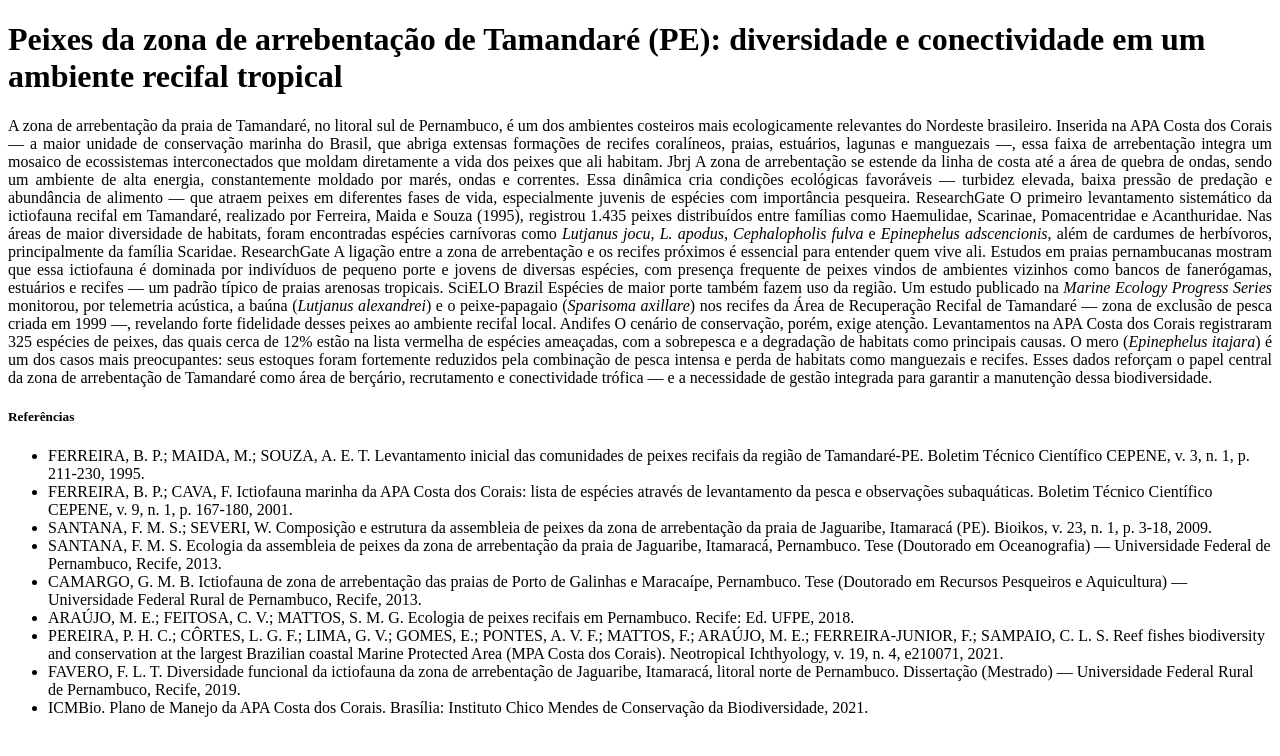
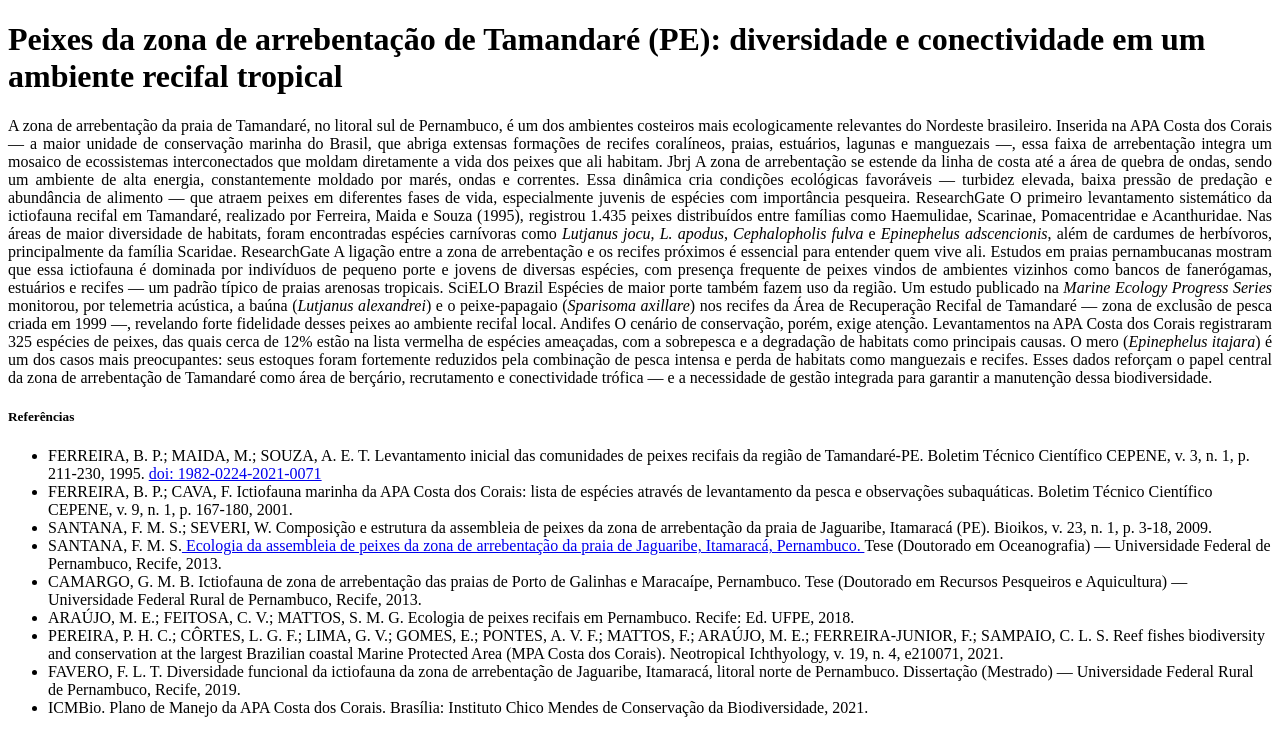
Before and after one commit to sacradevsenai/aulas, a plain HTML site: page index.html in a window 1280 px wide. Drawn offline with Linux system fonts and the light colour scheme.

Commit message:
preparando os hiperlinks

```diff
--- a/index.html
+++ b/index.html
@@ -18,10 +18,10 @@ O cenário de conservação, porém, exige atenção. Levantamentos na APA Costa
     <h5>Referências</h5>
     <p style="text-align: justify;">
     <ul>
-    <li>FERREIRA, B. P.; MAIDA, M.; SOUZA, A. E. T. Levantamento inicial das comunidades de peixes recifais da região de Tamandaré-PE. Boletim Técnico Científico CEPENE, v. 3, n. 1, p. 211-230, 1995. <br></li>
+    <li>FERREIRA, B. P.; MAIDA, M.; SOUZA, A. E. T. Levantamento inicial das comunidades de peixes recifais da região de Tamandaré-PE. Boletim Técnico Científico CEPENE, v. 3, n. 1, p. 211-230, 1995. <a href="https://doi.org/10.1590/1982-0224-2021-0071"> doi: 1982-0224-2021-0071</a></a><br></li>
     <li>FERREIRA, B. P.; CAVA, F. Ictiofauna marinha da APA Costa dos Corais: lista de espécies através de levantamento da pesca e observações subaquáticas. Boletim Técnico Científico CEPENE, v. 9, n. 1, p. 167-180, 2001. <br></li>
     <li>SANTANA, F. M. S.; SEVERI, W. Composição e estrutura da assembleia de peixes da zona de arrebentação da praia de Jaguaribe, Itamaracá (PE). Bioikos, v. 23, n. 1, p. 3-18, 2009. <br></li>
-    <li>SANTANA, F. M. S. Ecologia da assembleia de peixes da zona de arrebentação da praia de Jaguaribe, Itamaracá, Pernambuco. Tese (Doutorado em Oceanografia) — Universidade Federal de Pernambuco, Recife, 2013. <br></li>
+    <li>SANTANA, F. M. S.<a href="https://repositorio.ufpe.br/handle/123456789/10657"> Ecologia da assembleia de peixes da zona de arrebentação da praia de Jaguaribe, Itamaracá, Pernambuco. </a>Tese (Doutorado em Oceanografia) — Universidade Federal de Pernambuco, Recife, 2013. <br></li>
     <li>CAMARGO, G. M. B. Ictiofauna de zona de arrebentação das praias de Porto de Galinhas e Maracaípe, Pernambuco. Tese (Doutorado em Recursos Pesqueiros e Aquicultura) — Universidade Federal Rural de Pernambuco, Recife, 2013. <br></li>
     <li>ARAÚJO, M. E.; FEITOSA, C. V.; MATTOS, S. M. G. Ecologia de peixes recifais em Pernambuco. Recife: Ed. UFPE, 2018. <br></li>
     <li>PEREIRA, P. H. C.; CÔRTES, L. G. F.; LIMA, G. V.; GOMES, E.; PONTES, A. V. F.; MATTOS, F.; ARAÚJO, M. E.; FERREIRA-JUNIOR, F.; SAMPAIO, C. L. S. Reef fishes biodiversity and conservation at the largest Brazilian coastal Marine Protected Area (MPA Costa dos Corais). Neotropical Ichthyology, v. 19, n. 4, e210071, 2021. <br></li>
```
